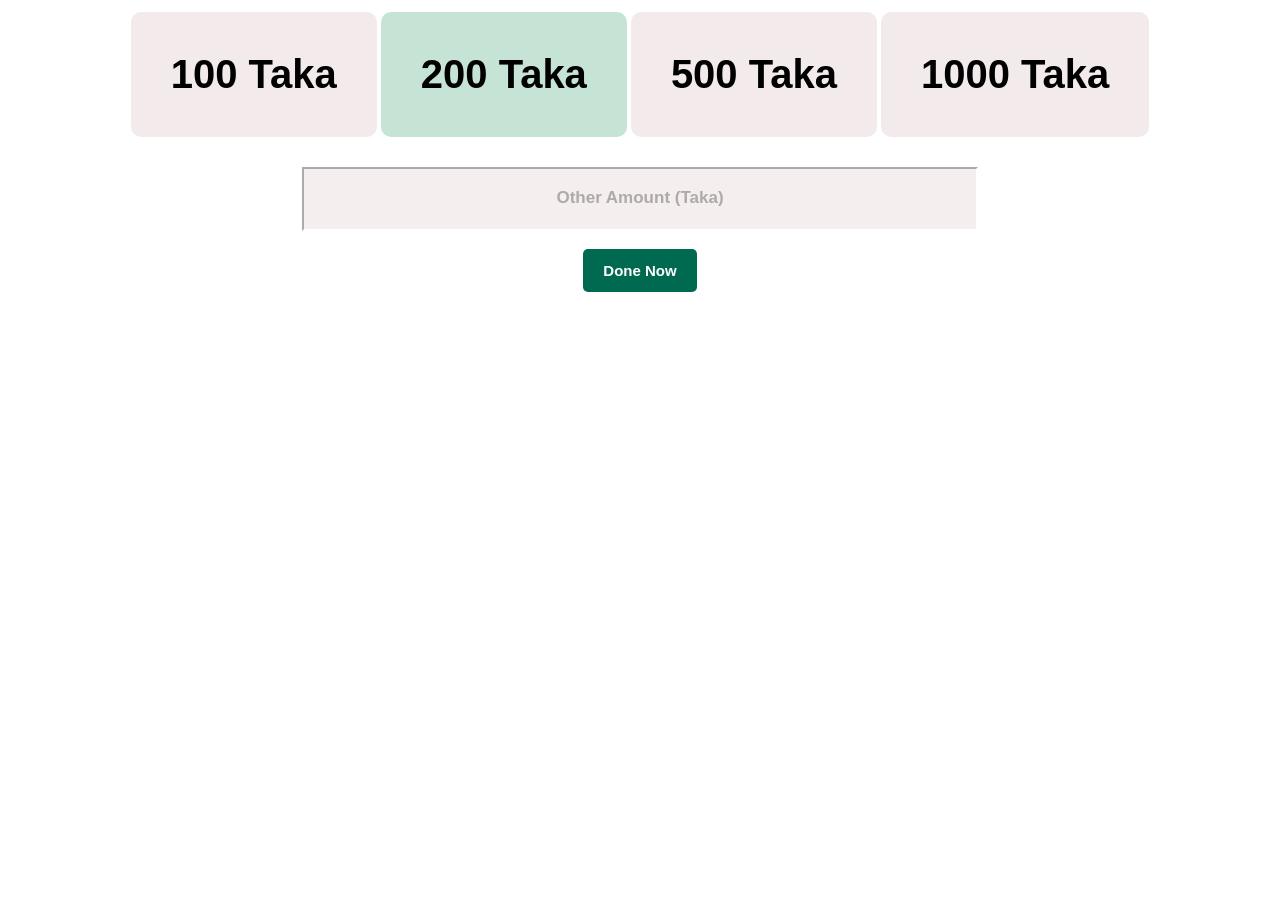
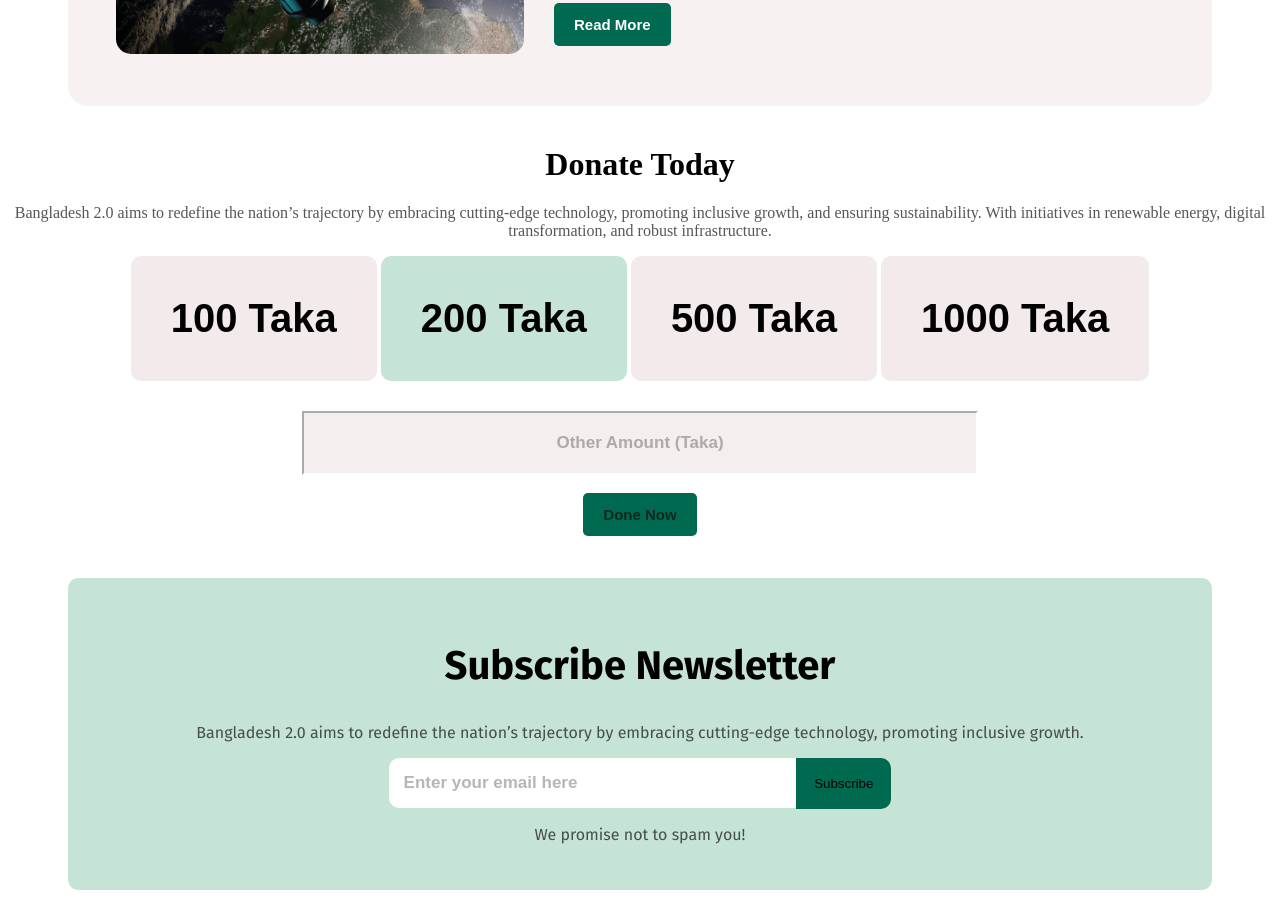
Before and after one commit to sihab176/assignment-1, a plain HTML site: page index.html in a window 1280 px wide. Shown: the part 2965-3865 px from the top of the page. Before the commit the page ends 3297 px from the top, so only its background shows below. Drawn offline with Linux system fonts and the light colour scheme.

Commit message:
assignment-third-part

```diff
--- a/index.html
+++ b/index.html
@@ -56,6 +56,18 @@
                 <button class="babu-btn">Learn More</button>
             </div>
         </div>
+    </section>
+
+    <section class="bg-img">
+        <div class="bg-cot">
+
+            <p>Women used to hold less than 1% of bank loans in Bangladesh. So when I created Grameen, I wanted to make sure that half of the borrowers were women. When we approached them, they said, “I don’t know what to do with money. I’m afraid of money. Give it to my husband.” And I thought, “This is not the voice of the woman. This is the voice of history, of the system, which created fear in their minds.”
+
+            </p>
+            <h4>Dr. Muhammad Yunus</h4>
+            <p>Chief Adviser of the People's Republic of Bangladesh</p>
+        </div>
+
     </section>
     <section class="third-bg">
         <div>
@@ -125,9 +137,20 @@
                 <input type="text"  placeholder="Other Amount (Taka)" >
             </div>
             <div>
-                <button class="all-btn btn-mar">Done Now</button>
+                <button class="all-btn btn-mar text-color">Done Now</button>
             </div>
         </div>
     </main>
+    <section class="challeng-sec">
+       <div class="challeng">
+        <h1 class="bolder ">Subscribe Newsletter</h1>
+        <p class="text-color">Bangladesh 2.0 aims to redefine the nation’s trajectory by embracing cutting-edge technology, promoting inclusive growth.</p>
+        <div class="Subscribe">
+            <input type="email" placeholder="Enter your email here">
+        <button class="end-btn" type="submit">Subscribe</button>
+        </div>
+        <p class="text-color">We promise not to spam you!</p>
+       </div>
+    </section>
 </body>
 </html>
--- a/styles/style.css
+++ b/styles/style.css
@@ -198,3 +198,70 @@ input::placeholder{
 .n-gap{
     background-color: rgba(198, 228, 214, 1);
 }
+.challeng{
+    text-align: center;
+    background-color: rgba(198, 228, 214, 1);
+    margin: 10px 60px;
+    padding:30px 100px;
+    border-radius: 10px;
+}
+input[type="email"]{
+    width: 40%;
+    height: 20px;
+    padding: 15px;
+    text-align: center;
+    border-radius: 10px 0px 0 10px;
+    border-radius: left top;
+    border: none;
+
+}
+.Subscribe{
+    display: flex;
+    text-align: center;
+    align-items: center;
+    justify-content: center;
+
+}
+.Subscribe button{
+    position:relative;
+    right: 0;
+
+}
+input button{
+    position: absolute;
+    /* border: red; */
+}
+.end-btn{
+    background-color:rgba(0, 106, 80, 1) ;
+    padding: 18px;
+    border-radius: 0 10px 10px 0 ;
+    border: none;
+}
+.bolder{
+    font-weight:bold;
+    font-size: 40px;
+}
+.Subscribe input::placeholder{
+    text-align: left;
+}
+.challeng-sec{
+    font-family:"Fira Sans", serif;
+
+
+}
+.bg-cot{
+    background-color:rgba(238, 229, 229, 0.15);
+    padding: 20px 40px;
+    border-radius: 20px;
+
+
+}
+.bg-img {
+    background-image: url("../assets/quote-bg.png");
+    /* background: no-repeat; */
+    background-repeat: no-repeat;
+    background-position: top left;
+    margin: 20px 70px;
+    border-radius: 10px;
+
+}
```
